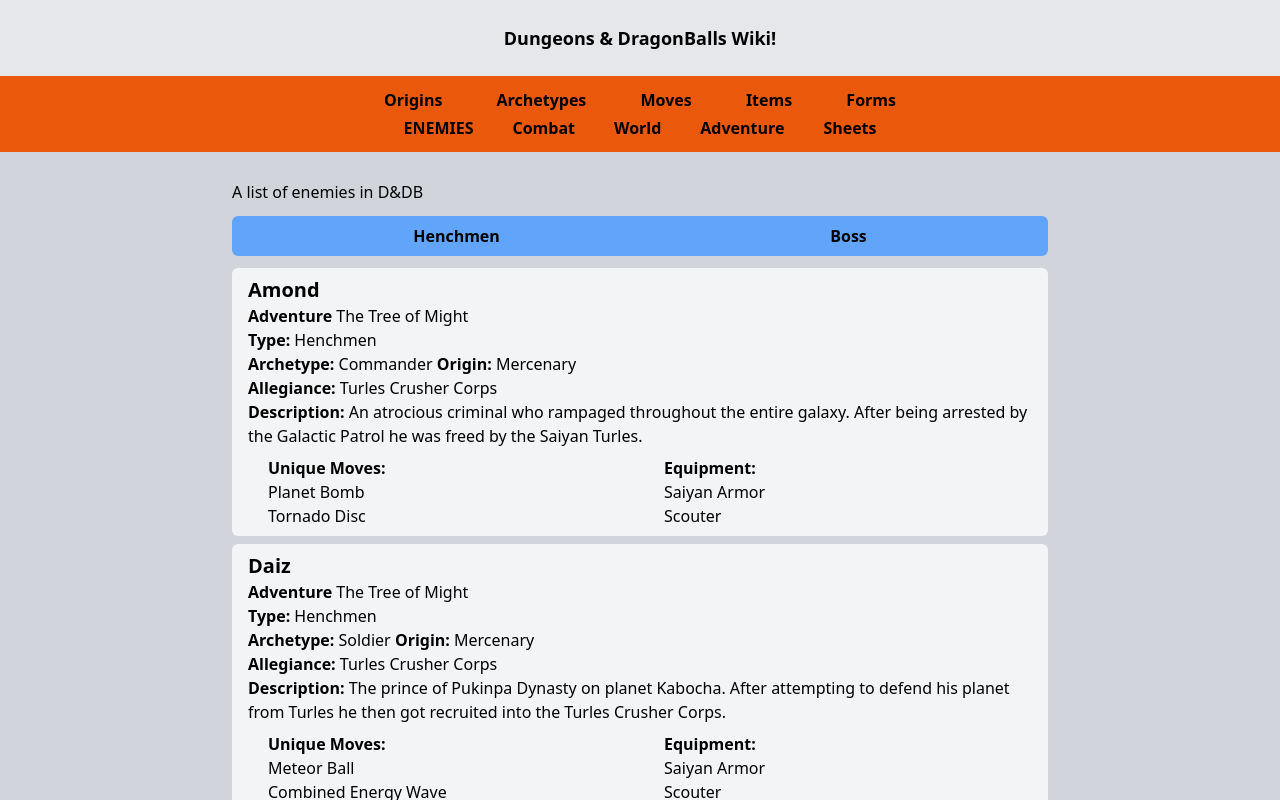
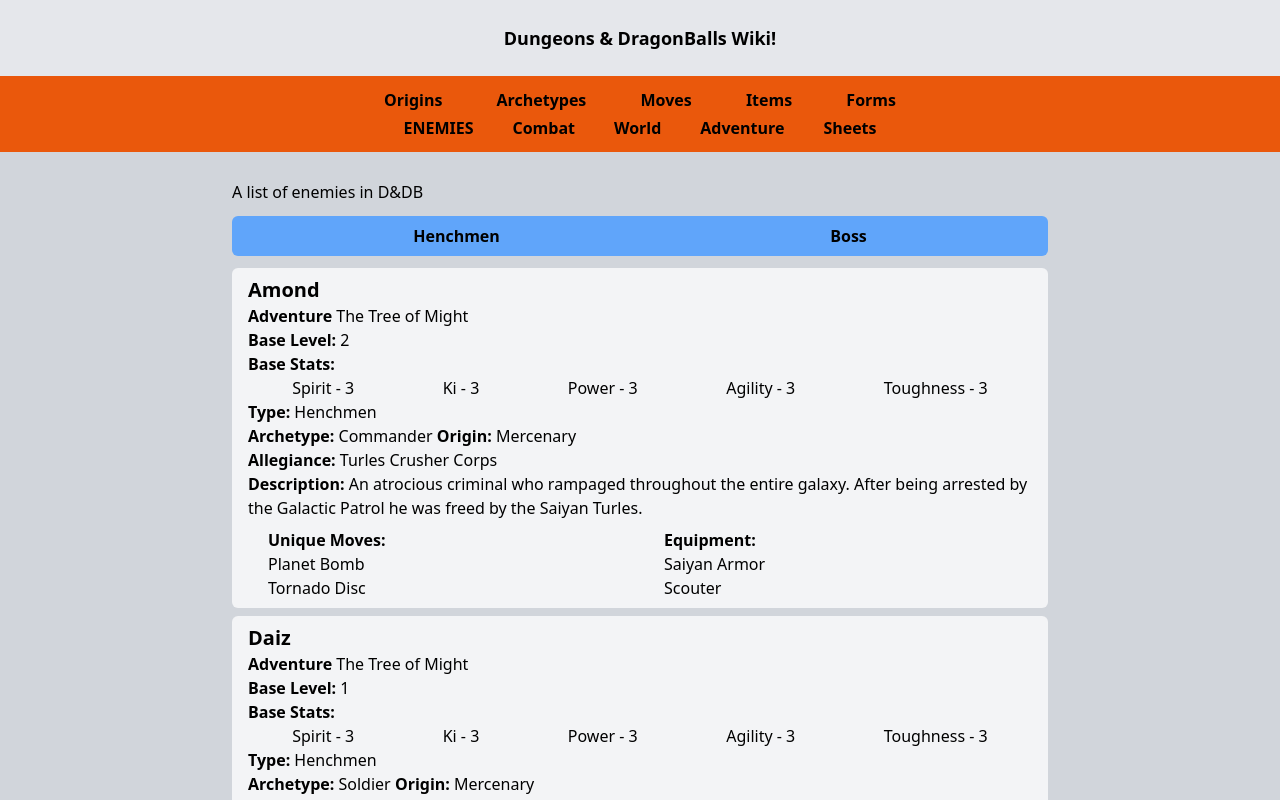
Before and after one commit to KylePep/ddbwiki, a Next.js app: page /enemies in a window 1280 px wide. Shown: the top 800 px of the page. Built offline with nearby package versions, Linux system fonts and the light colour scheme.

Commit message:
Gave enemies base levels and base stats, render to page

```diff
--- a/app/enemies/page.tsx
+++ b/app/enemies/page.tsx
@@ -30,6 +30,15 @@ export default function page() {
           <div key={enemy.id} className='bg-gray-100 rounded-md px-4 py-2 mb-2'>
                 <h2 className="font-bold text-xl">{enemy.title}</h2>
                 <h3><span className='font-semibold'>Adventure </span>{enemy.adventure}</h3>
+                <h3 className='capitalize'><span className='font-bold'>Base Level: </span>{enemy.baseLevel}</h3>
+                <h3 className='font-bold'>Base Stats:</h3>
+                <div className='flex justify-around'>
+                  <p>Spirit - {enemy.baseStats.spirit}</p>
+                  <p>Ki - {enemy.baseStats.ki}</p>
+                  <p>Power - {enemy.baseStats.power}</p>
+                  <p>Agility - {enemy.baseStats.agility}</p>
+                  <p>Toughness - {enemy.baseStats.toughness}</p>
+                </div>
                 <h3 className='capitalize'><span className='font-semibold'>Type: </span>{enemy.type}</h3>
                 <h3 className='capitalize'><span className='font-semibold'>Archetype: </span> {enemy.archetype}<span className='font-semibold'> Origin:  </span> {enemy.origin}</h3>
                 <h3><span className='font-semibold'>Allegiance: </span>{enemy.allegiance}</h3>
--- a/shared/constants/enemyData.json
+++ b/shared/constants/enemyData.json
@@ -2,8 +2,10 @@
   "ENEMY_TYPES": [
     {
       "id": 1,
+      "adventure": ["The Tree of Might"],
       "title": "Amond",
-      "adventure": ["The Tree of Might"],
+      "baseLevel": 2,
+      "baseStats": {"spirit": 3, "ki": 3, "power": 3, "agility": 3, "toughness": 3},
       "type": "henchmen",
       "archetype": "commander",
       "origin": "mercenary",
@@ -14,8 +16,10 @@
     },
     {
       "id": 2,
+      "adventure": ["The Tree of Might"],
       "title": "Daiz",
-      "adventure": ["The Tree of Might"],
+      "baseLevel": 1,
+      "baseStats": {"spirit": 3, "ki": 3, "power": 3, "agility": 3, "toughness": 3},
       "type": "henchmen",
       "archetype": "soldier",
       "origin": "mercenary",
@@ -26,8 +30,10 @@
     },
     {
       "id": 3,
+      "adventure": ["The Tree of Might"],
       "title": "Cacao",
-      "adventure": ["The Tree of Might"],
+      "baseLevel": 1,
+      "baseStats": {"spirit": 3, "ki": 3, "power": 3, "agility": 3, "toughness": 3},
       "type": "henchmen",
       "archetype": "soldier",
       "origin": "mercenary",
@@ -38,8 +44,10 @@
     },
     {
       "id": 4,
+      "adventure": ["The Tree of Might"],
       "title": "Rasin",
-      "adventure": ["The Tree of Might"],
+      "baseLevel": 1,
+      "baseStats": {"spirit": 3, "ki": 3, "power": 3, "agility": 3, "toughness": 3},
       "type": "henchmen",
       "archetype": "soldier",
       "origin": "mercenary",
@@ -50,8 +58,10 @@
     },
     {
       "id": 5,
+      "adventure": ["The Tree of Might"],
       "title": "Lakasei",
-      "adventure": ["The Tree of Might"],
+      "baseLevel": 1,
+      "baseStats": {"spirit": 3, "ki": 3, "power": 3, "agility": 3, "toughness": 3},
       "type": "henchmen",
       "archetype": "soldier",
       "origin": "mercenary",
@@ -64,6 +74,8 @@
       "id": 6,
       "adventure": ["The Tree of Might"],
       "title": "Turles",
+      "baseLevel": 3,
+      "baseStats": {"spirit": 3, "ki": 3, "power": 3, "agility": 3, "toughness": 3},
       "type": "boss",
       "archetype": "Space Pirate",
       "origin": "saiyan",
```
